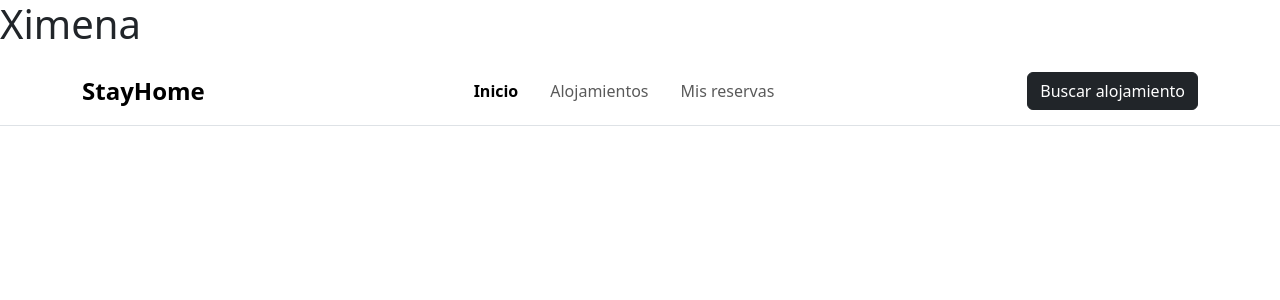
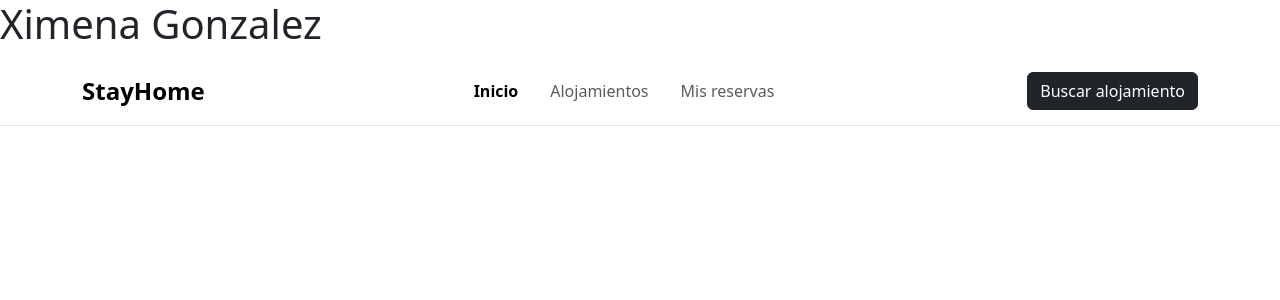
Before and after one commit to ximenagonzalez-ai/marketPlace-de-alojamientos, an Angular app: page / in a window 1280 px wide. Shown: the top 300 px of the page. Built offline with nearby package versions, Linux system fonts and the light colour scheme.

Commit message:
Update navbarcomponent.html

```diff
--- a/src/app/components/navbarcomponent/navbarcomponent.html
+++ b/src/app/components/navbarcomponent/navbarcomponent.html
@@ -1,4 +1,4 @@
-<h1>Ximena</h1>
+<h1>Ximena Gonzalez</h1>
 <nav class="navbar navbar-expand-lg bg-white border-bottom">
   <div class="container">
 
```
